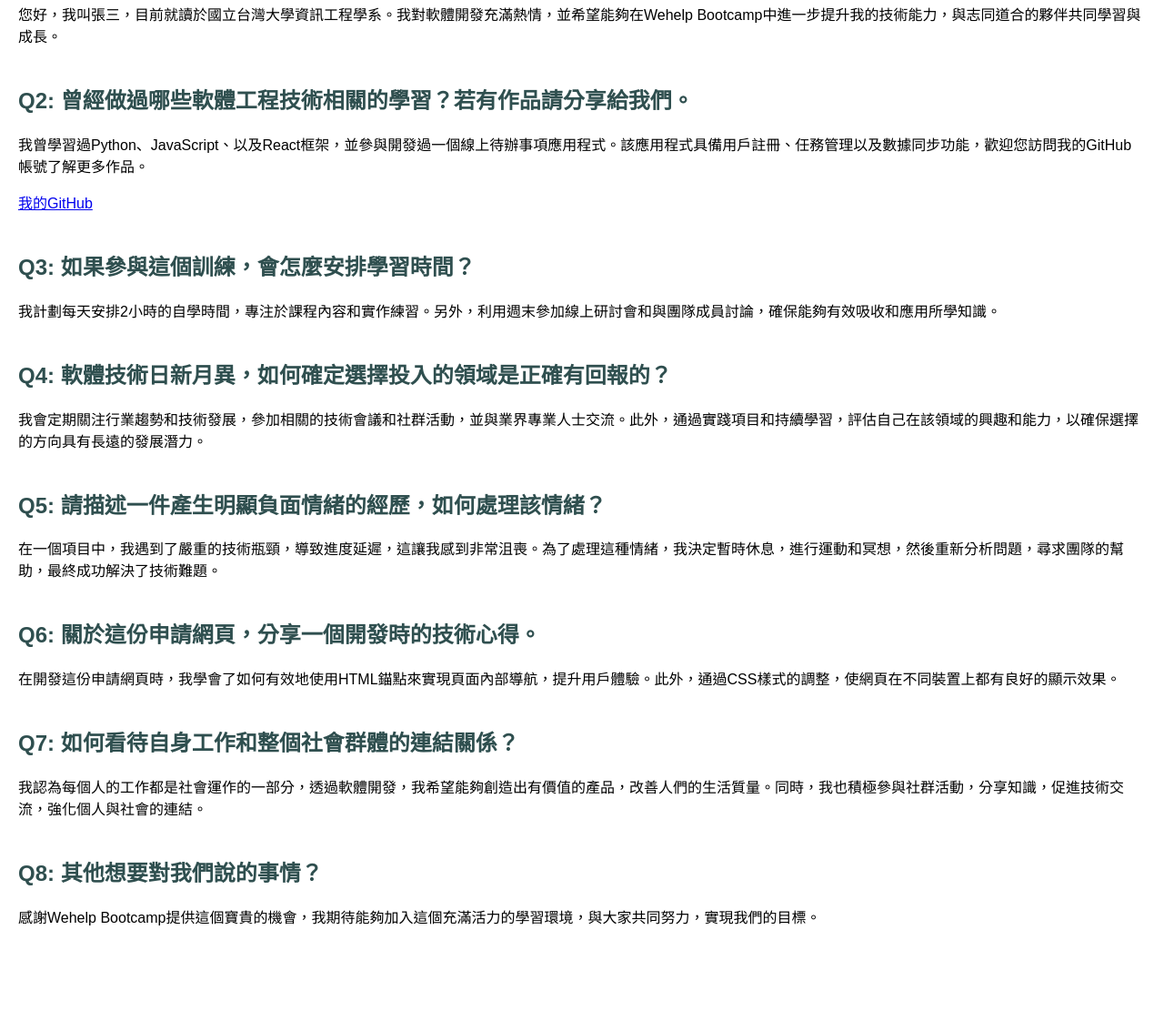
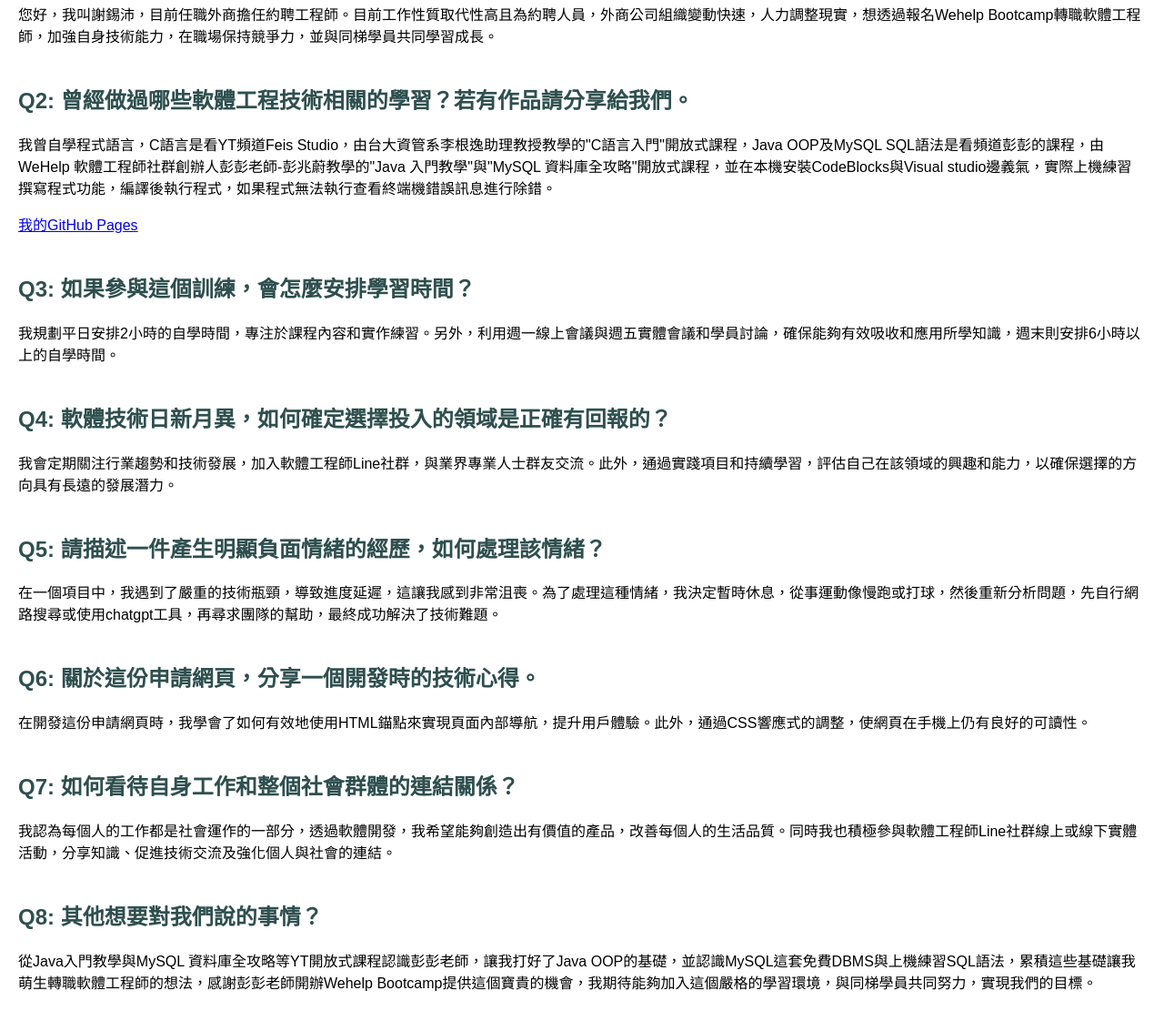
Before and after one commit to pei-IT/pei-IT.github.io, a plain HTML site: page index.html in a window 1280 px wide. Shown: the part 412-1523 px from the top of the page at 91% size. Before the commit the page ends 1451 px from the top, so only its background shows below. Drawn offline with Linux system fonts and the light colour scheme.

Commit message:
Update index.html

```diff
--- a/index.html
+++ b/index.html
@@ -101,57 +101,57 @@
     <div class="question" id="q1">
         <h2>Q1: 個人簡介和申請動機</h2>
         <div class="answer">
-            <p>您好，我叫張三，目前就讀於國立台灣大學資訊工程學系。我對軟體開發充滿熱情，並希望能夠在Wehelp Bootcamp中進一步提升我的技術能力，與志同道合的夥伴共同學習與成長。</p>
+            <p>您好，我叫謝錫沛，目前任職外商擔任約聘工程師。目前工作性質取代性高且為約聘人員，外商公司組織變動快速，人力調整現實，想透過報名Wehelp Bootcamp轉職軟體工程師，加強自身技術能力，在職場保持競爭力，並與同梯學員共同學習成長。</p>
         </div>
     </div>
 
     <div class="question" id="q2">
         <h2>Q2: 曾經做過哪些軟體工程技術相關的學習？若有作品請分享給我們。</h2>
         <div class="answer">
-            <p>我曾學習過Python、JavaScript、以及React框架，並參與開發過一個線上待辦事項應用程式。該應用程式具備用戶註冊、任務管理以及數據同步功能，歡迎您訪問我的GitHub帳號了解更多作品。</p>
-            <p><a href="https://github.com/yourusername" target="_blank">我的GitHub</a></p>
+            <p>我曾自學程式語言，C語言是看YT頻道Feis Studio，由台大資管系李根逸助理教授教學的"C語言入門"開放式課程，Java OOP及MySQL SQL語法是看頻道彭彭的課程，由WeHelp 軟體工程師社群創辦人彭彭老師-彭兆蔚教學的"Java 入門教學"與"MySQL 資料庫全攻略"開放式課程，並在本機安裝CodeBlocks與Visual studio邊義氣，實際上機練習撰寫程式功能，編譯後執行程式，如果程式無法執行查看終端機錯誤訊息進行除錯。</p>
+            <p><a href="https://github.com/pei-IT/pei-IT.github.io/tree/main" target="_blank">我的GitHub Pages</a></p>
         </div>
     </div>
 
     <div class="question" id="q3">
         <h2>Q3: 如果參與這個訓練，會怎麼安排學習時間？</h2>
         <div class="answer">
-            <p>我計劃每天安排2小時的自學時間，專注於課程內容和實作練習。另外，利用週末參加線上研討會和與團隊成員討論，確保能夠有效吸收和應用所學知識。</p>
+            <p>我規劃平日安排2小時的自學時間，專注於課程內容和實作練習。另外，利用週一線上會議與週五實體會議和學員討論，確保能夠有效吸收和應用所學知識，週末則安排6小時以上的自學時間。</p>
         </div>
     </div>
 
     <div class="question" id="q4">
         <h2>Q4: 軟體技術日新月異，如何確定選擇投入的領域是正確有回報的？</h2>
         <div class="answer">
-            <p>我會定期關注行業趨勢和技術發展，參加相關的技術會議和社群活動，並與業界專業人士交流。此外，通過實踐項目和持續學習，評估自己在該領域的興趣和能力，以確保選擇的方向具有長遠的發展潛力。</p>
+            <p>我會定期關注行業趨勢和技術發展，加入軟體工程師Line社群，與業界專業人士群友交流。此外，通過實踐項目和持續學習，評估自己在該領域的興趣和能力，以確保選擇的方向具有長遠的發展潛力。</p>
         </div>
     </div>
 
     <div class="question" id="q5">
         <h2>Q5: 請描述一件產生明顯負面情緒的經歷，如何處理該情緒？</h2>
         <div class="answer">
-            <p>在一個項目中，我遇到了嚴重的技術瓶頸，導致進度延遲，這讓我感到非常沮喪。為了處理這種情緒，我決定暫時休息，進行運動和冥想，然後重新分析問題，尋求團隊的幫助，最終成功解決了技術難題。</p>
+            <p>在一個項目中，我遇到了嚴重的技術瓶頸，導致進度延遲，這讓我感到非常沮喪。為了處理這種情緒，我決定暫時休息，從事運動像慢跑或打球，然後重新分析問題，先自行網路搜尋或使用chatgpt工具，再尋求團隊的幫助，最終成功解決了技術難題。</p>
         </div>
     </div>
 
     <div class="question" id="q6">
         <h2>Q6: 關於這份申請網頁，分享一個開發時的技術心得。</h2>
         <div class="answer">
-            <p>在開發這份申請網頁時，我學會了如何有效地使用HTML錨點來實現頁面內部導航，提升用戶體驗。此外，通過CSS樣式的調整，使網頁在不同裝置上都有良好的顯示效果。</p>
+            <p>在開發這份申請網頁時，我學會了如何有效地使用HTML錨點來實現頁面內部導航，提升用戶體驗。此外，通過CSS響應式的調整，使網頁在手機上仍有良好的可讀性。</p>
         </div>
     </div>
 
     <div class="question" id="q7">
         <h2>Q7: 如何看待自身工作和整個社會群體的連結關係？</h2>
         <div class="answer">
-            <p>我認為每個人的工作都是社會運作的一部分，透過軟體開發，我希望能夠創造出有價值的產品，改善人們的生活質量。同時，我也積極參與社群活動，分享知識，促進技術交流，強化個人與社會的連結。</p>
+            <p>我認為每個人的工作都是社會運作的一部分，透過軟體開發，我希望能夠創造出有價值的產品，改善每個人的生活品質。同時我也積極參與軟體工程師Line社群線上或線下實體活動，分享知識、促進技術交流及強化個人與社會的連結。</p>
         </div>
     </div>
 
     <div class="question" id="q8">
         <h2>Q8: 其他想要對我們說的事情？</h2>
         <div class="answer">
-            <p>感謝Wehelp Bootcamp提供這個寶貴的機會，我期待能夠加入這個充滿活力的學習環境，與大家共同努力，實現我們的目標。</p>
+            <p>從Java入門教學與MySQL 資料庫全攻略等YT開放式課程認識彭彭老師，讓我打好了Java OOP的基礎，並認識MySQL這套免費DBMS與上機練習SQL語法，累積這些基礎讓我萌生轉職軟體工程師的想法，感謝彭彭老師開辦Wehelp Bootcamp提供這個寶貴的機會，我期待能夠加入這個嚴格的學習環境，與同梯學員共同努力，實現我們的目標。</p>
         </div>
     </div>
 
```
